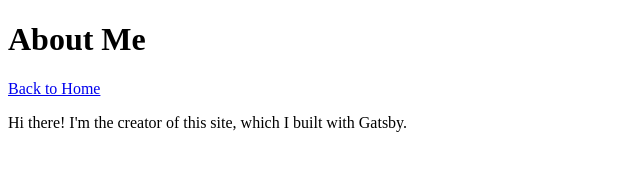
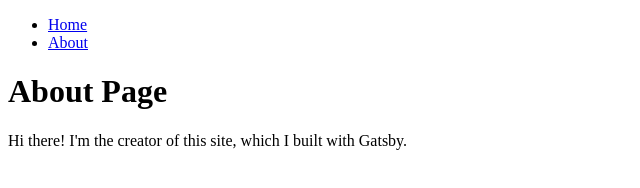
Before and after one commit to labmandala/my-gatsby-site, a Gatsby site: page /about in a window 1280 px wide. Shown: the whole page, without its empty margins (0-640 px from the left). Built offline with nearby package versions, Linux system fonts and the light colour scheme; Gatsby itself is replaced by a stand-in of ours.

Commit message:
Create reusable layout component, update pages

```diff
--- /dev/null
+++ b/src/components/layout.js
@@ -0,0 +1,21 @@
+import * as React from 'react'
+import { Link } from 'gatsby'
+
+const Layout = ({ pageTitle, children }) => {
+  return (
+    <div>
+      <nav>
+        <ul>
+          <li><Link to="/">Home</Link></li>
+          <li><Link to="/about">About</Link></li>
+        </ul>
+      </nav>
+      <main>
+        <h1>{pageTitle}</h1>
+        {children}
+      </main>
+    </div>
+  )
+}
+
+export default Layout
--- a/src/pages/about.js
+++ b/src/pages/about.js
@@ -1,15 +1,13 @@
 // Step 1: Import React
 import * as React from 'react'
-import { Link } from 'gatsby'
+import Layout from '../components/layout'
 
 // Step 2: Define your component
 const AboutPage = () => {
   return (
-    <main>
-      <h1>About Me</h1>
-      <Link to="/">Back to Home</Link>
+    <Layout pageTitle="About Page">
       <p>Hi there! I'm the creator of this site, which I built with Gatsby.</p>
-    </main>
+    </Layout>
   )
 }
 
```
Also changed, not shown: src/pages/index.js (+3 -5 lines).
